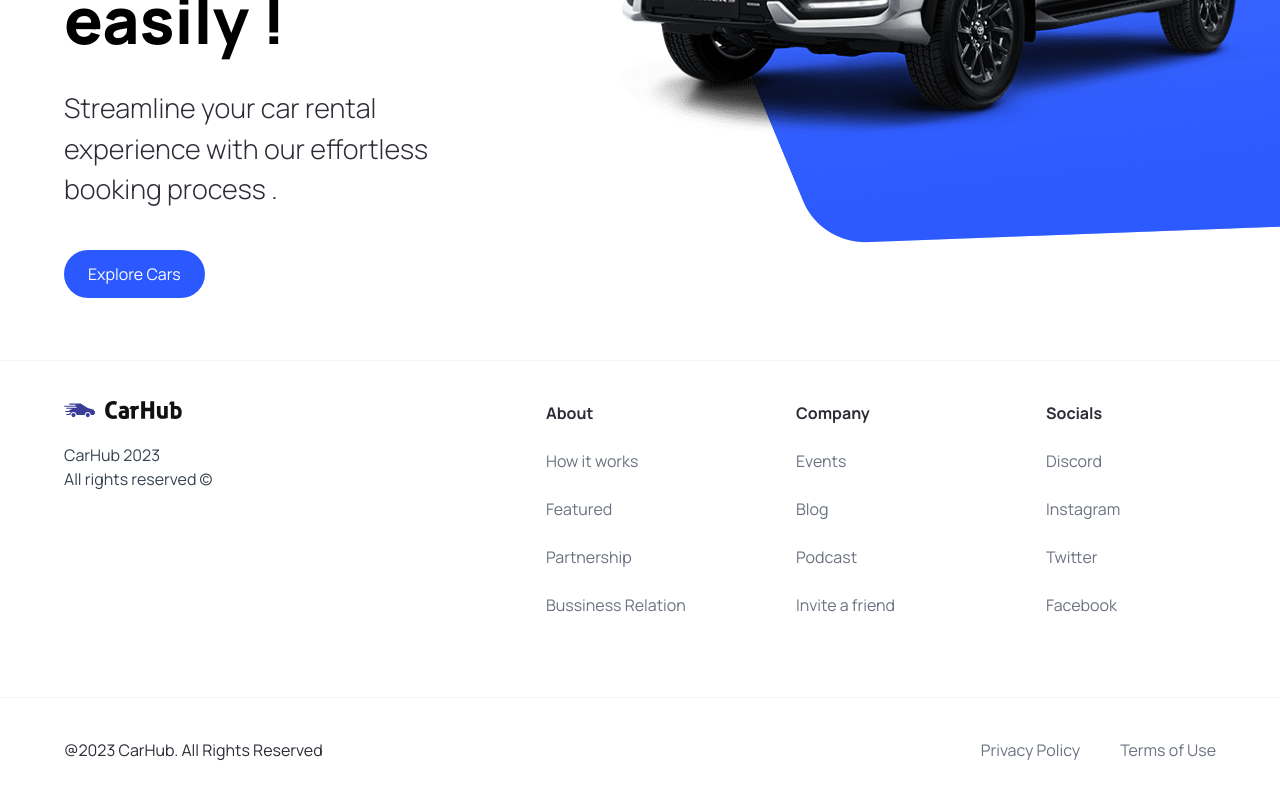
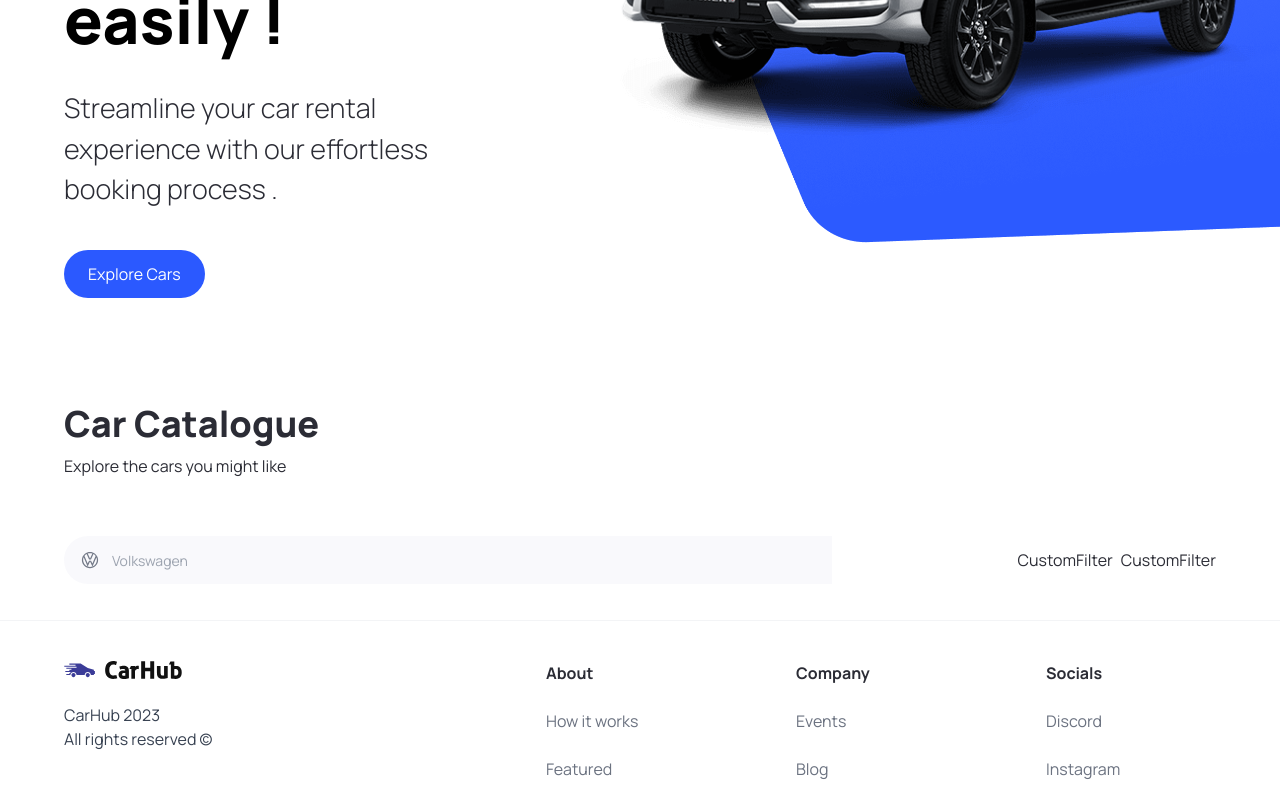
Before and after one commit to mxnan/car-responsive, a Next.js app: page / in a window 1280 px wide. Shown: the part 460-1257 px from the top of the page. Built offline with nearby package versions, Linux system fonts and the light colour scheme.

Commit message:
add api next

```diff
--- a/app/page.tsx
+++ b/app/page.tsx
@@ -1,10 +1,23 @@
-import { Hero } from "@/components";
+import { CustomFilter , SearchBar , Hero } from "@/components";
 
 
 export default function Home() {
   return (
     <main className="overflow-hidden">
       <Hero />
+      <div className="mt-12 padding-x padding-y max-width" id="discover">
+         <div className="home__text-container">
+          <h1 className="text-4xl font-extrabold">Car Catalogue</h1>
+          <p>Explore the cars you might like</p>
+          <div className="home__filters">
+            <SearchBar />
+            <div className="home__filter-container">
+              <CustomFilter title="fuel" />
+              <CustomFilter title="year" />
+            </div>
+          </div>
+         </div>
+      </div>
     </main>
   )
 }
--- /dev/null
+++ b/components/CustomFilter.tsx
@@ -0,0 +1,9 @@
+import React from 'react'
+
+const CustomFilter = () => {
+  return (
+    <div>CustomFilter</div>
+  )
+}
+
+export default CustomFilter
--- /dev/null
+++ b/components/SearchBar.tsx
@@ -0,0 +1,23 @@
+"use client";
+
+import {useState} from 'react';
+import SearchManufacturer from './SearchManufacturer';
+
+const SearchBar = () => {
+    const [manufacturer, setManufacturer] = useState('');
+
+  const handleSearch =() => {}
+
+  return (
+    <form className="searchbar" onSubmit={handleSearch}>
+      <div className="searchbar__item">
+        <SearchManufacturer
+           manufacturer = {manufacturer}
+           setManufacturer = {setManufacturer}
+        />
+      </div>
+    </form>
+  )
+}
+
+export default SearchBar
--- /dev/null
+++ b/components/SearchManufacturer.tsx
@@ -0,0 +1,96 @@
+"use client";
+
+import { useState , Fragment } from 'react'
+import Image from 'next/image';
+import { Combobox, Transition } from '@headlessui/react'
+
+import { manufacturers } from '@/constants';
+
+import { SearchManufacturerProps } from '@/types'
+
+
+const SearchManufacturer = ({manufacturer, setManufacturer}: SearchManufacturerProps) => {
+
+  const [query, setQuery] = useState('');
+
+const filteredManufacturers = query === ""
+      ?  manufacturers
+      :  manufacturers.filter((item) => (
+         item.toLowerCase()
+         .replace(/\s+/g,"")
+         .includes(query.toLowerCase().replace(/\s+/g,""))
+      ))
+
+  return (
+    <div className="search-manufacturer">
+      <Combobox value={manufacturer} onChange={setManufacturer}>
+        <div className="relative w-full">
+         <Combobox.Button className="absolute top-[14px]">
+          <Image
+          src="/car-logo.svg"
+          width={20}
+          height={20}
+          className="ml-4"
+          alt="Car Logo"
+          />
+         </Combobox.Button>
+
+         <Combobox.Input
+         className="search-manufacturer__input"
+         placeholder="Volkswagen"
+         displayValue={(manufacturer:string) => manufacturer}
+         onChange={(e) => setQuery(e.target.value)}
+         />
+
+         <Transition
+          as={Fragment}
+          leave="transition ease-in duration-100"
+          leaveFrom='opacity-100'
+          leaveTo='opacity-0'
+          afterLeave={() => setQuery('')}
+         >
+         <Combobox.Options>
+          {
+            (filteredManufacturers.map((item) => (
+                 <Combobox.Option
+                 key={item}
+                 className={({active}) =>
+                 `
+                 relative search-manufacturer__option
+                 ${active ? 'bg-primary-blue text-white'
+                          : 'text-gray-900'}
+                 `}
+                 value={item}
+                 >
+                    {({ selected, active }) => (
+                      <>
+                        <span
+                          className={`block truncate ${
+                            selected ? 'font-medium' : 'font-normal'
+                          }`}
+                        >
+                          {item}
+                        </span>
+                        {selected ? (
+                          <span
+                            className={`absolute inset-y-0 left-0 flex items-center pl-3 ${
+                              active ? 'text-white' : 'text-teal-600'
+                            }`}
+                          >
+                          </span>
+                        ) : null}
+                      </>
+                    )}
+
+                 </Combobox.Option>
+            )))
+           }
+         </Combobox.Options>
+         </Transition>
+        </div>
+      </Combobox>
+    </div>
+  )
+}
+
+export default SearchManufacturer
--- a/types/index.ts
+++ b/types/index.ts
@@ -6,6 +6,11 @@
   handleClick?:
   MouseEventHandler<HTMLButtonElement>;
   btnType?: "button" | "submit";
+}
 
+export interface SearchManufacturerProps
+{
+  manufacturer: string;
+  setManufacturer: (manufacturer:string) => void;
 
 }
```
Also changed, not shown: components/index.ts (+7 -0 lines), package.json (+6 -5 lines), 1 other file (tests, documents, lock files or other folders).
